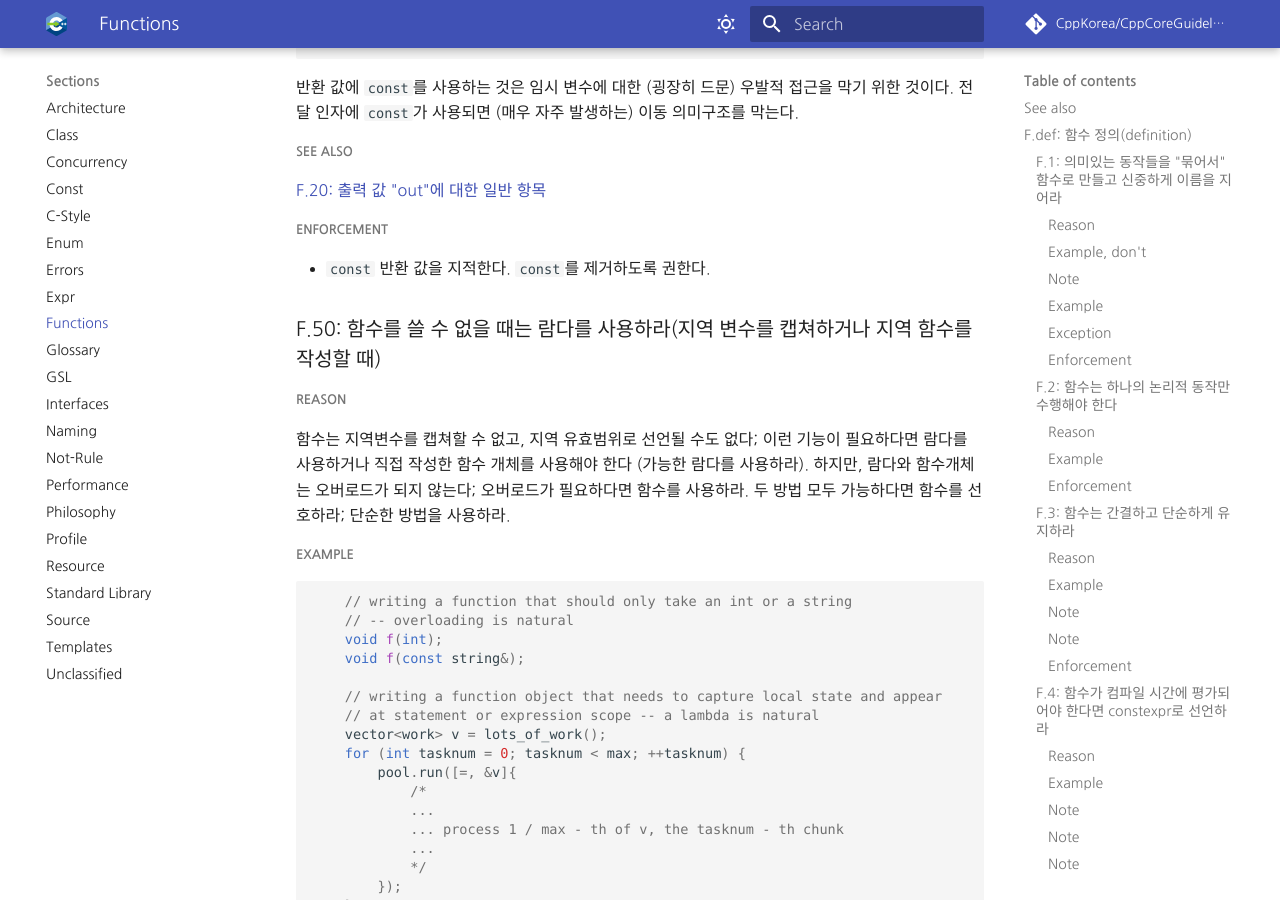
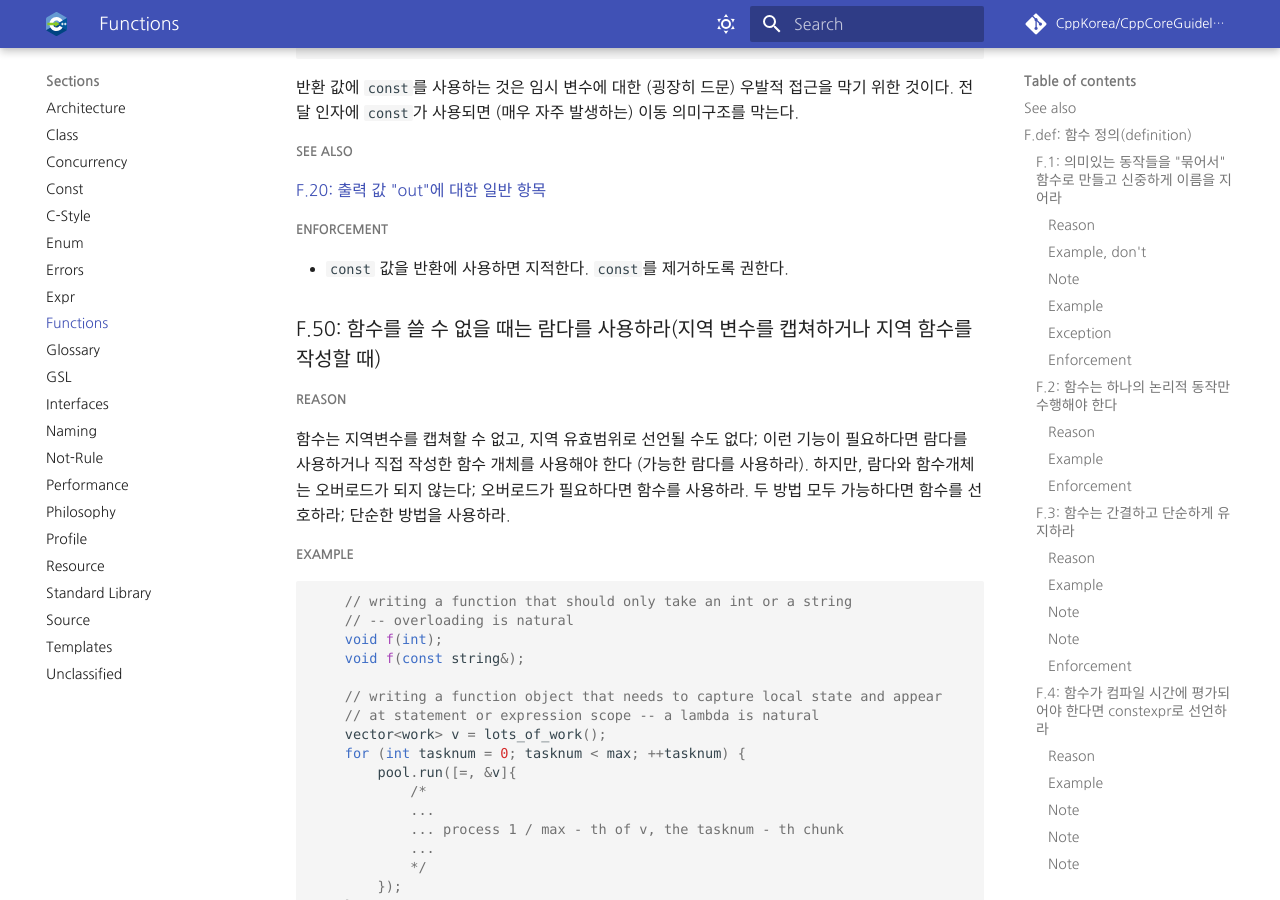
Before and after one commit to CppKorea/CppCoreGuidelines, an MkDocs documentation site: the page built from sections/Functions.md, in a window 1280 px wide and 900 px high, scrolled down 35332 px. Built offline with MkDocs 1.6.1 and Material for MkDocs 9.7.7, drawn with Linux system fonts in a browser that asks for light colours; some web fonts are replaced; comment, search, counter and statistics services are not loaded.

Commit message:
Update sections/Functions.md
Co-authored-by: Park DongHa <luncliff@gmail.com>

```diff
--- a/sections/Functions.md
+++ b/sections/Functions.md
@@ -1601,7 +1601,7 @@ Guaranteed copy elision이 적용되면 `std::move`를 반환 구문에 사용
 
 ##### Enforcement
 
-* `const` 반환 값을 지적한다. `const`를 제거하도록 권한다.
+* `const` 값을 반환에 사용하면 지적한다. `const`를 제거하도록 권한다.
 
 ### <a name="Rf-capture-vs-overload"></a>F.50: 함수를 쓸 수 없을 때는 람다를 사용하라(지역 변수를 캡쳐하거나 지역 함수를 작성할 때)
 
```
